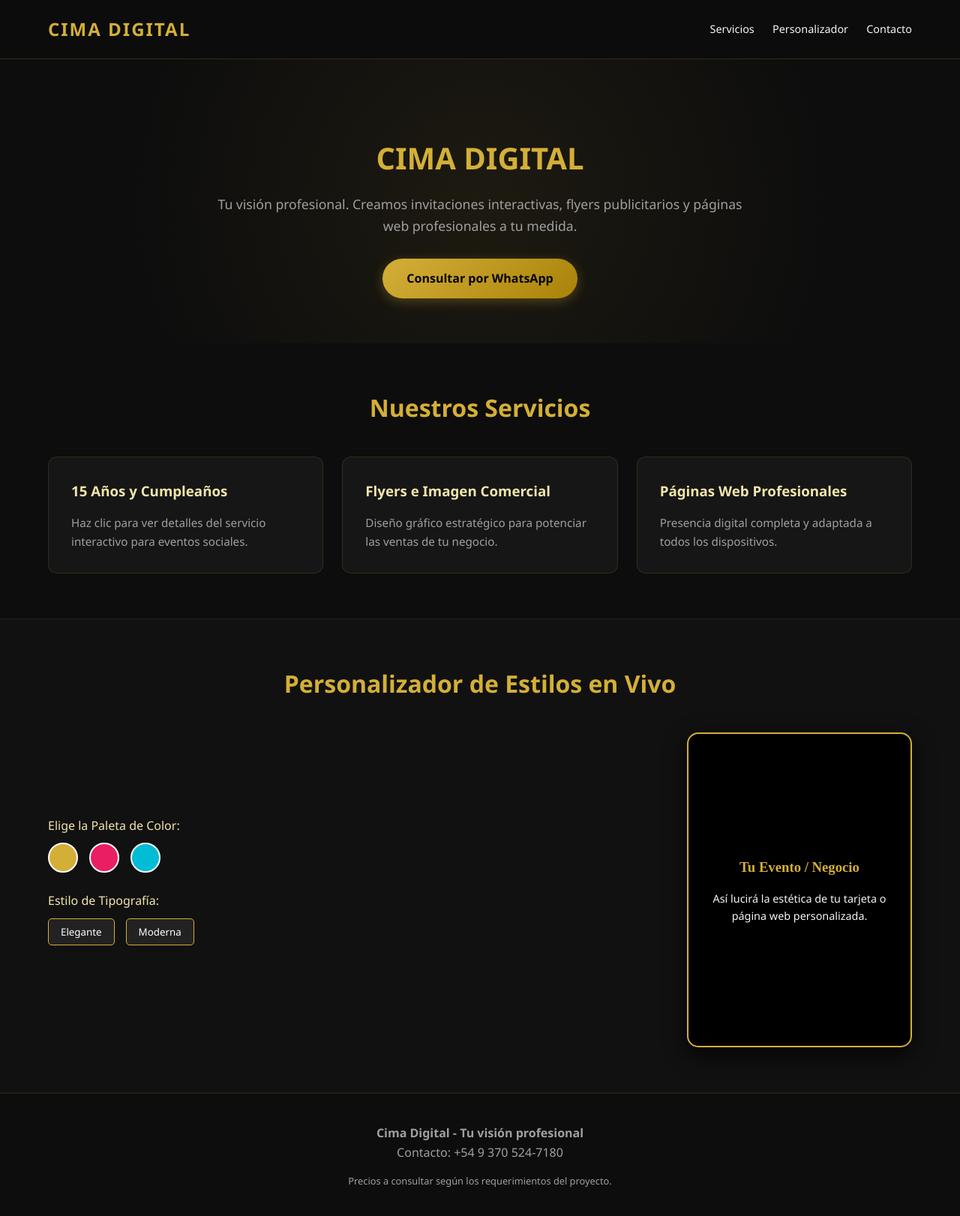
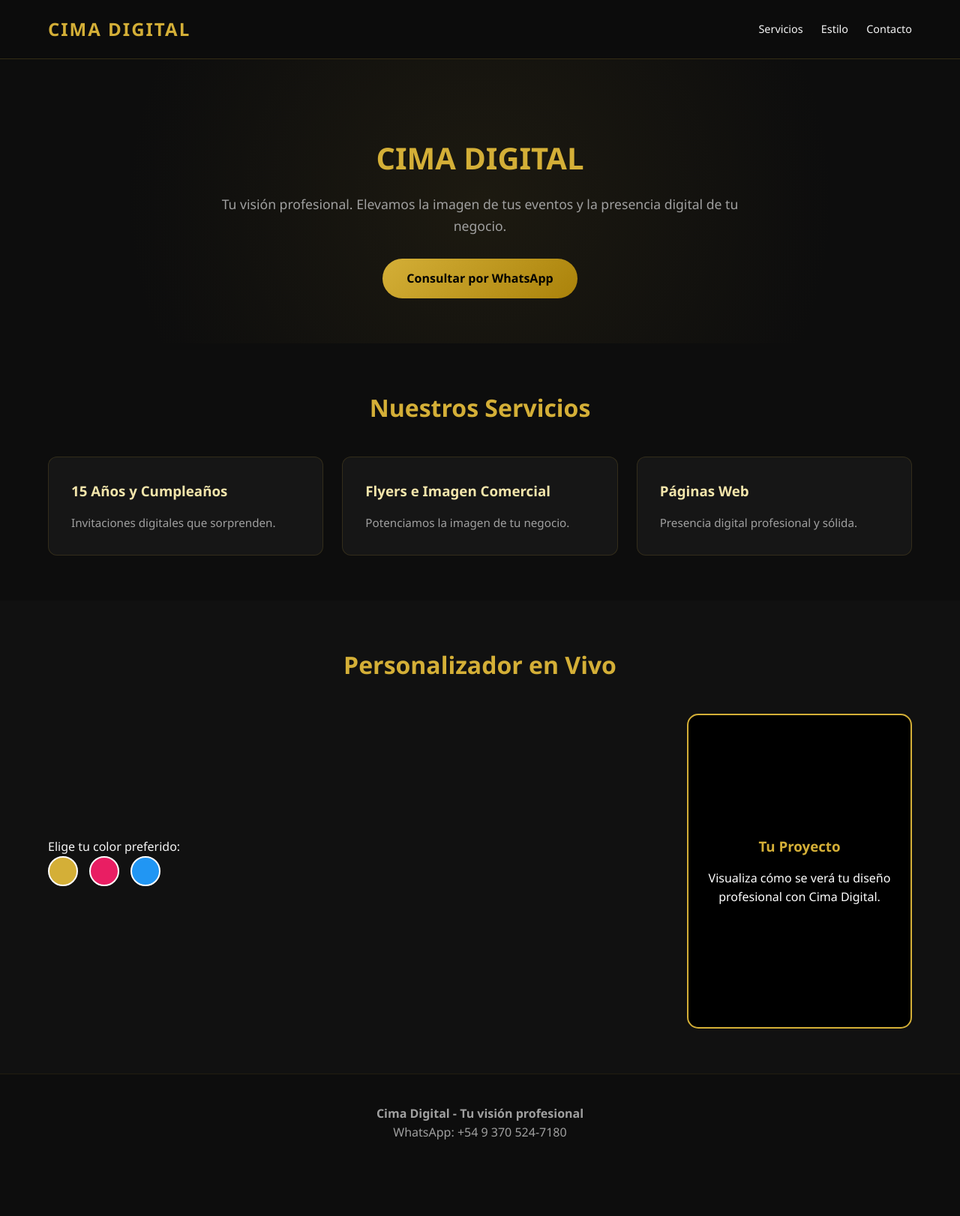
Before and after one commit to pdf73498-cyber/cima-digital, a plain HTML site: page index.html in a window 1280 px wide. Shown: the whole page at 75% size. After the commit the page ends 1564 px from the top, so only its background shows below. Drawn offline with Linux system fonts and the light colour scheme.

Commit message:
Update index.html

```diff
--- a/index.html
+++ b/index.html
@@ -14,238 +14,41 @@
             --text-muted: #a0a0a0;
         }
 
-        * {
-            box-sizing: border-box;
-            margin: 0;
-            padding: 0;
-            font-family: 'Segoe UI', Tahoma, Geneva, Verdana, sans-serif;
-        }
+        * { box-sizing: border-box; margin: 0; padding: 0; font-family: 'Segoe UI', Tahoma, Geneva, Verdana, sans-serif; }
+        body { background-color: var(--bg-dark); color: var(--text-light); line-height: 1.6; }
 
-        body {
-            background-color: var(--bg-dark);
-            color: var(--text-light);
-            line-height: 1.6;
-        }
+        header { background-color: rgba(13, 13, 13, 0.95); padding: 20px 5%; display: flex; justify-content: space-between; align-items: center; position: sticky; top: 0; z-index: 1000; border-bottom: 1px solid rgba(212, 175, 55, 0.2); }
+        .logo-title { color: var(--gold); font-size: 1.5rem; font-weight: bold; letter-spacing: 2px; }
+        nav a { color: var(--text-light); text-decoration: none; margin-left: 20px; font-size: 0.9rem; transition: color 0.3s; }
+        nav a:hover { color: var(--gold); }
 
-        /* HEADER */
-        header {
-            background-color: rgba(13, 13, 13, 0.95);
-            padding: 20px 5%;
-            display: flex;
-            justify-content: space-between;
-            align-items: center;
-            position: sticky;
-            top: 0;
-            z-index: 1000;
-            border-bottom: 1px solid rgba(212, 175, 55, 0.2);
-        }
+        .hero { padding: 100px 5% 60px; text-align: center; background: radial-gradient(circle, rgba(212, 175, 55, 0.08) 0%, rgba(13, 13, 13, 1) 70%); }
+        .hero h1 { color: var(--gold); font-size: 2.5rem; margin-bottom: 15px; }
+        .hero p { max-width: 700px; margin: 0 auto 30px; color: var(--text-muted); font-size: 1.1rem; }
+        .btn-wsp { display: inline-block; background: linear-gradient(135deg, var(--gold) 0%, #aa820a 100%); color: #000; padding: 14px 32px; font-weight: bold; border-radius: 30px; text-decoration: none; transition: transform 0.2s; }
+        .btn-wsp:hover { transform: scale(1.05); }
 
-        .logo-title {
-            color: var(--gold);
-            font-size: 1.5rem;
-            font-weight: bold;
-            letter-spacing: 2px;
-        }
+        .services { padding: 60px 5%; }
+        .section-title { text-align: center; color: var(--gold); font-size: 2rem; margin-bottom: 40px; }
+        .grid-services { display: grid; grid-template-columns: repeat(auto-fit, minmax(280px, 1fr)); gap: 25px; }
+        .card { background-color: var(--bg-card); border: 1px solid rgba(212, 175, 55, 0.15); border-radius: 12px; padding: 30px; cursor: pointer; transition: transform 0.3s, border-color 0.3s; }
+        .card:hover { transform: translateY(-5px); border-color: var(--gold); }
+        .card h3 { color: var(--gold-light); margin-bottom: 15px; }
+        .card p { color: var(--text-muted); font-size: 0.95rem; }
 
-        nav a {
-            color: var(--text-light);
-            text-decoration: none;
-            margin-left: 20px;
-            font-size: 0.9rem;
-            transition: color 0.3s;
-        }
+        .customizer { padding: 60px 5%; background-color: #111; }
+        .customizer-container { display: flex; flex-wrap: wrap; gap: 40px; align-items: center; justify-content: center; }
+        .controls { flex: 1; min-width: 300px; }
+        .control-group { margin-bottom: 25px; }
+        .color-options { display: flex; gap: 15px; }
+        .color-btn { width: 40px; height: 40px; border-radius: 50%; cursor: pointer; border: 2px solid #fff; }
+        .preview-box { width: 300px; height: 420px; background: #000; border: 2px solid var(--gold); border-radius: 15px; padding: 25px; display: flex; flex-direction: column; justify-content: center; text-align: center; }
 
-        nav a:hover {
-            color: var(--gold);
-        }
+        footer { text-align: center; padding: 40px 5%; color: var(--text-muted); border-top: 1px solid rgba(212, 175, 55, 0.1); }
 
-        /* HERO SECTION */
-        .hero {
-            padding: 100px 5% 60px;
-            text-align: center;
-            background: radial-gradient(circle, rgba(212, 175, 55, 0.08) 0%, rgba(13, 13, 13, 1) 70%);
-        }
-
-        .hero h1 {
-            color: var(--gold);
-            font-size: 2.5rem;
-            margin-bottom: 15px;
-        }
-
-        .hero p {
-            max-width: 700px;
-            margin: 0 auto 30px;
-            color: var(--text-muted);
-            font-size: 1.1rem;
-        }
-
-        .btn-wsp {
-            display: inline-block;
-            background: linear-gradient(135deg, var(--gold) 0%, #aa820a 100%);
-            color: #000;
-            padding: 14px 32px;
-            font-weight: bold;
-            border-radius: 30px;
-            text-decoration: none;
-            box-shadow: 0 4px 15px rgba(212, 175, 55, 0.3);
-            transition: transform 0.2s, box-shadow 0.2s;
-        }
-
-        .btn-wsp:hover {
-            transform: translateY(-2px);
-            box-shadow: 0 6px 20px rgba(212, 175, 55, 0.5);
-        }
-
-        /* SERVICIOS INTERACTIVOS */
-        .services {
-            padding: 60px 5%;
-        }
-
-        .section-title {
-            text-align: center;
-            color: var(--gold);
-            font-size: 2rem;
-            margin-bottom: 40px;
-        }
-
-        .grid-services {
-            display: grid;
-            grid-template-columns: repeat(auto-fit, minmax(280px, 1fr));
-            gap: 25px;
-        }
-
-        .card {
-            background-color: var(--bg-card);
-            border: 1px solid rgba(212, 175, 55, 0.15);
-            border-radius: 12px;
-            padding: 30px;
-            cursor: pointer;
-            transition: transform 0.3s, border-color 0.3s;
-        }
-
-        .card:hover {
-            transform: translateY(-5px);
-            border-color: var(--gold);
-        }
-
-        .card h3 {
-            color: var(--gold-light);
-            margin-bottom: 15px;
-        }
-
-        .card p {
-            color: var(--text-muted);
-            font-size: 0.95rem;
-        }
-
-        /* PERSONALIZADOR EN VIVO */
-        .customizer {
-            padding: 60px 5%;
-            background-color: #111;
-            border-top: 1px solid rgba(212, 175, 55, 0.1);
-            border-bottom: 1px solid rgba(212, 175, 55, 0.1);
-        }
-
-        .customizer-container {
-            display: flex;
-            flex-wrap: wrap;
-            gap: 40px;
-            align-items: center;
-            justify-content: center;
-        }
-
-        .controls {
-            flex: 1;
-            min-width: 300px;
-        }
-
-        .control-group {
-            margin-bottom: 25px;
-        }
-
-        .control-group label {
-            display: block;
-            margin-bottom: 10px;
-            color: var(--gold-light);
-        }
-
-        .color-options, .font-options {
-            display: flex;
-            gap: 15px;
-        }
-
-        .color-btn {
-            width: 40px;
-            height: 40px;
-            border-radius: 50%;
-            border: 2px solid #fff;
-            cursor: pointer;
-        }
-
-        .font-btn {
-            padding: 8px 16px;
-            background: #222;
-            color: #fff;
-            border: 1px solid var(--gold);
-            border-radius: 5px;
-            cursor: pointer;
-        }
-
-        .preview-box {
-            width: 300px;
-            height: 420px;
-            background: #000;
-            border: 2px solid var(--gold);
-            border-radius: 15px;
-            padding: 25px;
-            display: flex;
-            flex-direction: column;
-            justify-content: center;
-            text-align: center;
-            box-shadow: 0 10px 30px rgba(0,0,0,0.8);
-            transition: all 0.3s ease;
-        }
-
-        /* MODAL EMERGENTE */
-        .modal {
-            display: none;
-            position: fixed;
-            top: 0;
-            left: 0;
-            width: 100%;
-            height: 100%;
-            background: rgba(0, 0, 0, 0.85);
-            z-index: 2000;
-            justify-content: center;
-            align-items: center;
-        }
-
-        .modal-content {
-            background: var(--bg-card);
-            border: 1px solid var(--gold);
-            padding: 40px;
-            border-radius: 12px;
-            max-width: 500px;
-            width: 90%;
-            position: relative;
-        }
-
-        .close-btn {
-            position: absolute;
-            top: 15px;
-            right: 20px;
-            color: var(--gold);
-            font-size: 1.5rem;
-            cursor: pointer;
-        }
-
-        /* FOOTER */
-        footer {
-            text-align: center;
-            padding: 40px 5%;
-            color: var(--text-muted);
-            border-top: 1px solid rgba(212, 175, 55, 0.1);
-        }
+        .modal { display: none; position: fixed; top: 0; left: 0; width: 100%; height: 100%; background: rgba(0, 0, 0, 0.85); z-index: 2000; justify-content: center; align-items: center; }
+        .modal-content { background: var(--bg-card); border: 1px solid var(--gold); padding: 40px; border-radius: 12px; max-width: 500px; width: 90%; position: relative; }
+        .close-btn { position: absolute; top: 15px; right: 20px; color: var(--gold); font-size: 1.5rem; cursor: pointer; }
     </style>
 </head>
 <body>
@@ -254,76 +57,66 @@
         <div class="logo-title">CIMA DIGITAL</div>
         <nav>
             <a href="#servicios">Servicios</a>
-            <a href="#personalizador">Personalizador</a>
+            <a href="#personalizador">Estilo</a>
             <a href="#contacto">Contacto</a>
         </nav>
     </header>
 
     <section class="hero">
         <h1>CIMA DIGITAL</h1>
-        <p>Tu visión profesional. Creamos invitaciones interactivas, flyers publicitarios y páginas web profesionales a tu medida.</p>
-        <a href="https://wa.me/5493705247180?text=Hola%20Cima%20Digital,%20me%20gustaría%20solicitar%20una%20cotización." target="_blank" class="btn-wsp">Consultar por WhatsApp</a>
+        <p>Tu visión profesional. Elevamos la imagen de tus eventos y la presencia digital de tu negocio.</p>
+        <a href="https://wa.me/5493705247180" class="btn-wsp">Consultar por WhatsApp</a>
     </section>
 
     <section id="servicios" class="services">
         <h2 class="section-title">Nuestros Servicios</h2>
         <div class="grid-services">
-            <div class="card" onclick="openModal('15 Años & Cumpleaños', 'Tarjetas digitales interactivas con música, cuenta regresiva, confirmación de asistencia por WhatsApp y ubicación en GPS.')">
+            <div class="card" onclick="openModal('15 Años & Cumpleaños', 'Tarjetas interactivas con música, cuenta regresiva, GPS y confirmación por WhatsApp.')">
                 <h3>15 Años y Cumpleaños</h3>
-                <p>Haz clic para ver detalles del servicio interactivo para eventos sociales.</p>
+                <p>Invitaciones digitales que sorprenden.</p>
             </div>
-            <div class="card" onclick="openModal('Flyers Comerciales', 'Diseño de piezas publicitarias dinámicas para redes sociales, promociones de productos y menúes digitales.')">
+            <div class="card" onclick="openModal('Flyers Comerciales', 'Diseño publicitario estratégico para redes sociales, promos y menúes.')">
                 <h3>Flyers e Imagen Comercial</h3>
-                <p>Diseño gráfico estratégico para potenciar las ventas de tu negocio.</p>
+                <p>Potenciamos la imagen de tu negocio.</p>
             </div>
-            <div class="card" onclick="openModal('Diseño de Páginas Web', 'Desarrollo de sitios web corporativos, landing pages de venta y plataformas interactivas con dominio propio.')">
-                <h3>Páginas Web Profesionales</h3>
-                <p>Presencia digital completa y adaptada a todos los dispositivos.</p>
+            <div class="card" onclick="openModal('Desarrollo Web', 'Creamos tu página web profesional, landing pages y soluciones digitales a medida.')">
+                <h3>Páginas Web</h3>
+                <p>Presencia digital profesional y sólida.</p>
             </div>
         </div>
     </section>
 
     <section id="personalizador" class="customizer">
-        <h2 class="section-title">Personalizador de Estilos en Vivo</h2>
+        <h2 class="section-title">Personalizador en Vivo</h2>
         <div class="customizer-container">
             <div class="controls">
                 <div class="control-group">
-                    <label>Elige la Paleta de Color:</label>
+                    <label>Elige tu color preferido:</label>
                     <div class="color-options">
                         <div class="color-btn" style="background: #d4af37;" onclick="changeColor('#d4af37')"></div>
                         <div class="color-btn" style="background: #e91e63;" onclick="changeColor('#e91e63')"></div>
-                        <div class="color-btn" style="background: #00bcd4;" onclick="changeColor('#00bcd4')"></div>
-                    </div>
-                </div>
-                <div class="control-group">
-                    <label>Estilo de Tipografía:</label>
-                    <div class="font-options">
-                        <button class="font-btn" onclick="changeFont('serif')">Elegante</button>
-                        <button class="font-btn" onclick="changeFont('sans-serif')">Moderna</button>
+                        <div class="color-btn" style="background: #2196f3;" onclick="changeColor('#2196f3')"></div>
                     </div>
                 </div>
             </div>
-
             <div id="preview" class="preview-box">
-                <h3 id="prev-title" style="color: #d4af37; font-family: serif;">Tu Evento / Negocio</h3>
-                <p id="prev-desc" style="font-size: 0.9rem; margin-top: 15px;">Así lucirá la estética de tu tarjeta o página web personalizada.</p>
+                <h3 id="prev-title" style="color: #d4af37;">Tu Proyecto</h3>
+                <p style="color: #fff; margin-top:15px;">Visualiza cómo se verá tu diseño profesional con Cima Digital.</p>
             </div>
         </div>
     </section>
 
     <footer id="contacto">
         <p><strong>Cima Digital - Tu visión profesional</strong></p>
-        <p>Contacto: +54 9 370 524-7180</p>
-        <p style="margin-top: 15px; font-size: 0.8rem;">Precios a consultar según los requerimientos del proyecto.</p>
+        <p>WhatsApp: +54 9 370 524-7180</p>
     </footer>
 
-    <!-- MODAL -->
     <div id="modal" class="modal">
         <div class="modal-content">
             <span class="close-btn" onclick="closeModal()">&times;</span>
-            <h3 id="modal-title" style="color: var(--gold); margin-bottom: 15px;"></h3>
-            <p id="modal-desc" style="color: var(--text-muted); margin-bottom: 25px;"></p>
-            <a id="modal-wsp" href="#" target="_blank" class="btn-wsp">Consultar este Servicio</a>
+            <h3 id="modal-title" style="color: var(--gold);"></h3>
+            <p id="modal-desc" style="color: var(--text-muted); margin: 20px 0;"></p>
+            <a id="modal-wsp" href="#" class="btn-wsp">Solicitar Cotización</a>
         </div>
     </div>
 
@@ -334,19 +127,11 @@
             document.getElementById('modal-wsp').href = "https://wa.me/5493705247180?text=Hola%20Cima%20Digital,%20quiero%20consultar%20sobre:%20" + encodeURIComponent(title);
             document.getElementById('modal').style.display = 'flex';
         }
-
-        function closeModal() {
-            document.getElementById('modal').style.display = 'none';
-        }
-
+        function closeModal() { document.getElementById('modal').style.display = 'none'; }
         function changeColor(color) {
             document.getElementById('prev-title').style.color = color;
             document.getElementById('preview').style.borderColor = color;
         }
-
-        function changeFont(font) {
-            document.getElementById('prev-title').style.fontFamily = font;
-        }
     </script>
 </body>
 </html>
```
